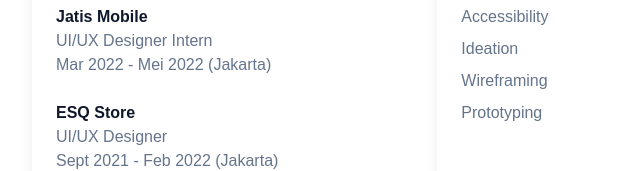
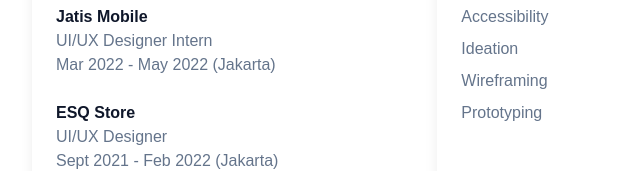
Before and after one commit to fransfirmansyah10/portfolio, a website: page index.html in a window 1280 px wide. Shown: the part 1054-1225 px from the top of the page, 0-640 px from the left. Drawn offline with Linux system fonts and the light colour scheme.

Commit message:
jsjxsjbxs

```diff
--- a/index.html
+++ b/index.html
@@ -165,7 +165,7 @@
                 <p class="font-normal text-base text-slate-500 max-w-xl mb-6">Sept 2022 - Feb 2023 (Jakarta)</p>
                 <p class="font-semibold text-base text-dark max-w-xl">Jatis Mobile</p>
                 <p class="font-normal text-base text-slate-500 max-w-xl">UI/UX Designer Intern</p>
-                <p class="font-normal text-base text-slate-500 max-w-xl mb-6">Mar 2022 - Mei 2022 (Jakarta)</p>
+                <p class="font-normal text-base text-slate-500 max-w-xl mb-6">Mar 2022 - May 2022 (Jakarta)</p>
                 <p class="font-semibold text-base text-dark max-w-xl">ESQ Store</p>
                 <p class="font-normal text-base text-slate-500 max-w-xl">UI/UX Designer</p>
                 <p class="font-normal text-base text-slate-500 max-w-xl mb-6">Sept 2021 - Feb 2022 (Jakarta)</p>
```
